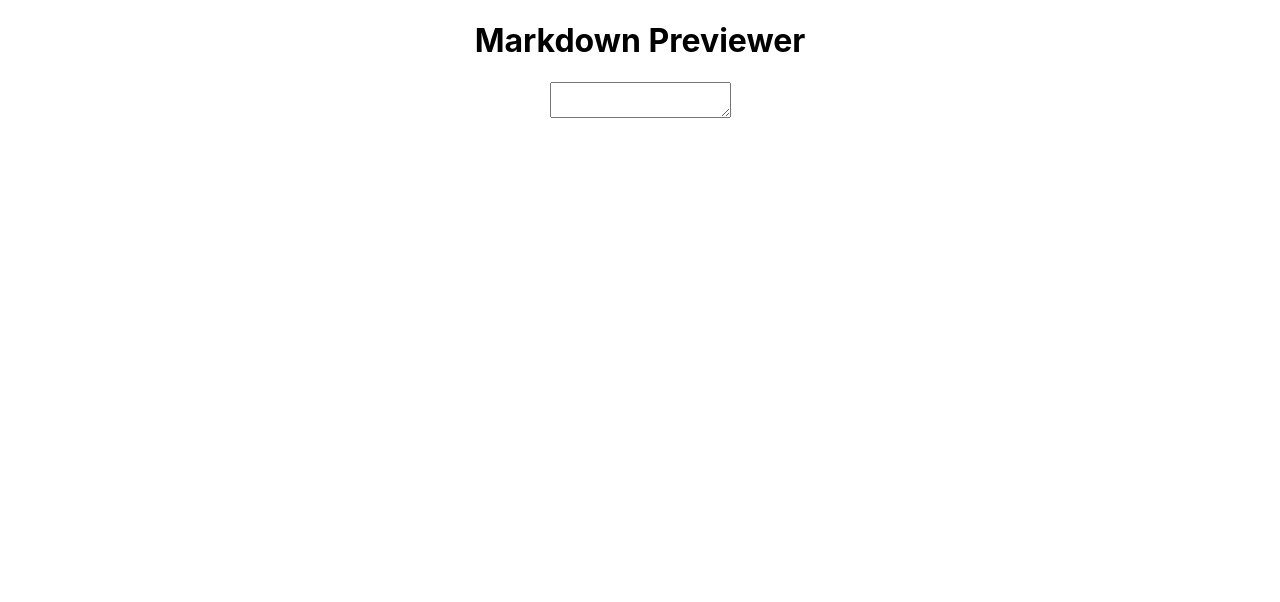
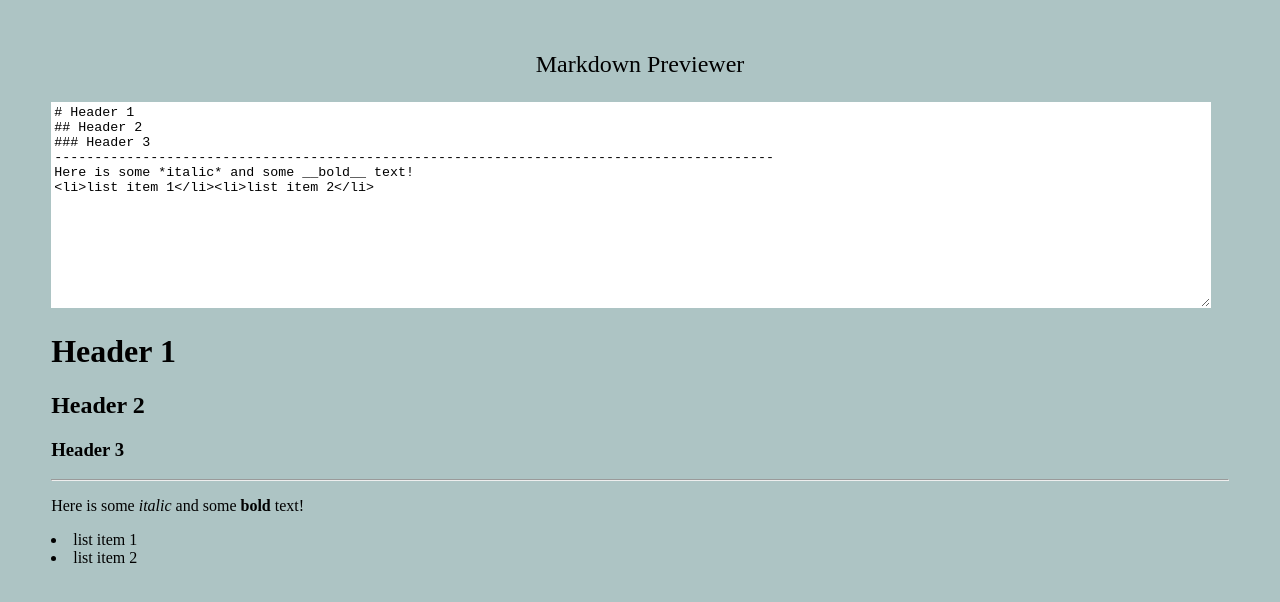
Before and after one commit to mariagus/markdown-previewer, a React (Create React App) app: page / in a window 1280 px wide. Shown: the top 602 px of the page. Built offline with nearby package versions, Linux system fonts and the light colour scheme; the HTML template or start-up script is replaced by a standard one.

Commit message:
Add markdown example when app loads

```diff
--- a/src/App.css
+++ b/src/App.css
@@ -1,38 +1,20 @@
 .App {
+  margin: 4%;
+}
+header {
   text-align: center;
+  font-family: "American Typewriter";
+  font-weight: 500;
+  font-size: 1.5rem;
+  margin-bottom: 2%;
+}
+#preview {
+  font-family: "American Typewriter";
+  font-weight: 500;
 }
 
-.App-logo {
-  height: 40vmin;
-  pointer-events: none;
+#editor {
+  width: 98%;
+  height: 200px;
+  border-color: transparent;
 }
-
-@media (prefers-reduced-motion: no-preference) {
-  .App-logo {
-    animation: App-logo-spin infinite 20s linear;
-  }
-}
-
-.App-header {
-  background-color: #282c34;
-  min-height: 100vh;
-  display: flex;
-  flex-direction: column;
-  align-items: center;
-  justify-content: center;
-  font-size: calc(10px + 2vmin);
-  color: white;
-}
-
-.App-link {
-  color: #61dafb;
-}
-
-@keyframes App-logo-spin {
-  from {
-    transform: rotate(0deg);
-  }
-  to {
-    transform: rotate(360deg);
-  }
-}
--- a/src/App.js
+++ b/src/App.js
@@ -3,22 +3,23 @@ import ReactMarkdown from "react-markdown";
 import "./App.css";
 
 function App() {
-  const [text, setText] = useState("");
+  const [text, setText] = useState(example);
 
   return (
     <div className="App">
-      <h1>Markdown Previewer</h1>
+      <header>Markdown Previewer</header>
       <textarea
         id="editor"
         type="text"
         value={text}
         onChange={(event) => setText(event.target.value)}
       ></textarea>
-      <div id="preview">
+      <div id="preview" className="font">
         <ReactMarkdown source={text} escapeHtml={false} />
       </div>
     </div>
   );
 }
-
+const example =
+  "# Header 1 \n## Header 2 \n### Header 3 \n------------------------------------------------------------------------------------------\nHere is some *italic* and some __bold__ text!\n<li>list item 1</li><li>list item 2</li>";
 export default App;
--- a/src/index.css
+++ b/src/index.css
@@ -1,13 +1,14 @@
 body {
+  background-color: rgb(173, 196, 196);
   margin: 0;
-  font-family: -apple-system, BlinkMacSystemFont, 'Segoe UI', 'Roboto', 'Oxygen',
-    'Ubuntu', 'Cantarell', 'Fira Sans', 'Droid Sans', 'Helvetica Neue',
+  font-family: -apple-system, BlinkMacSystemFont, "Segoe UI", "Roboto", "Oxygen",
+    "Ubuntu", "Cantarell", "Fira Sans", "Droid Sans", "Helvetica Neue",
     sans-serif;
   -webkit-font-smoothing: antialiased;
   -moz-osx-font-smoothing: grayscale;
 }
 
 code {
-  font-family: source-code-pro, Menlo, Monaco, Consolas, 'Courier New',
+  font-family: source-code-pro, Menlo, Monaco, Consolas, "Courier New",
     monospace;
 }
```
